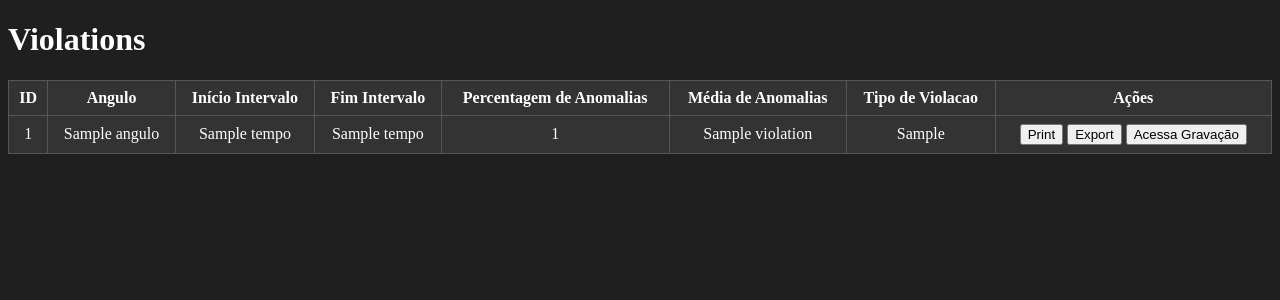
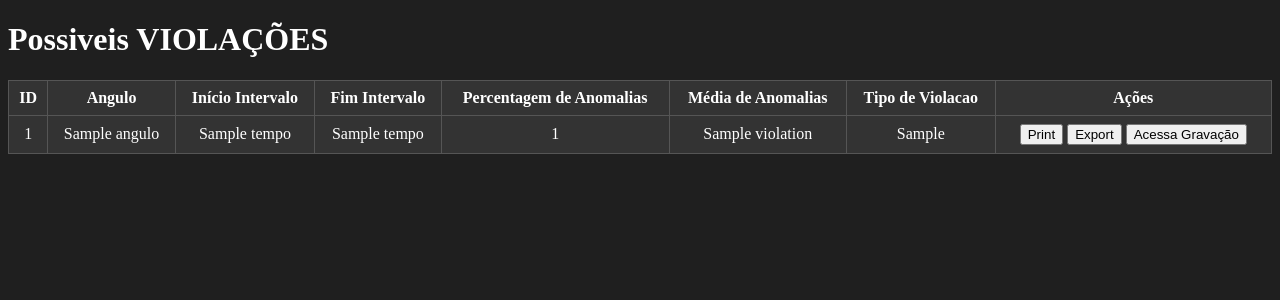
Before and after one commit to Tiagoconect/Desenvolvendo_uma_Aplicacao_IoT_para_Fiscalizar_a_Poluicao_Sonora_, a Flask app: template templates/index2.html in a window 1280 px wide. Shown: the top 300 px of the page. Run offline with Flask 3, Linux system fonts and the light colour scheme; the template is opened without the code that fills it: most values are stand-ins (such as "Sample title", 1, 10 or a date in 2020); parts of the project's set-up code (start-up, migrations or seed data) failed here and were passed over.

Commit message:
CORRIGINDO

```diff
--- a/templates/index2.html
+++ b/templates/index2.html
@@ -3,7 +3,7 @@
 <head>
     <meta charset="UTF-8">
     <meta name="viewport" content="width=device-width, initial-scale=1.0">
-    <title>Violations</title>
+    <title>Violacao</title>
     <style>
         body {
             background-color: #1f1f1f; /* Dark background color */
@@ -24,7 +24,7 @@
     </style>
 </head>
 <body>
-    <h1>Violations</h1>
+    <h1>Possiveis VIOLAÇÕES</h1>
     <table>
         <tr>
             <th>ID</th>
```
